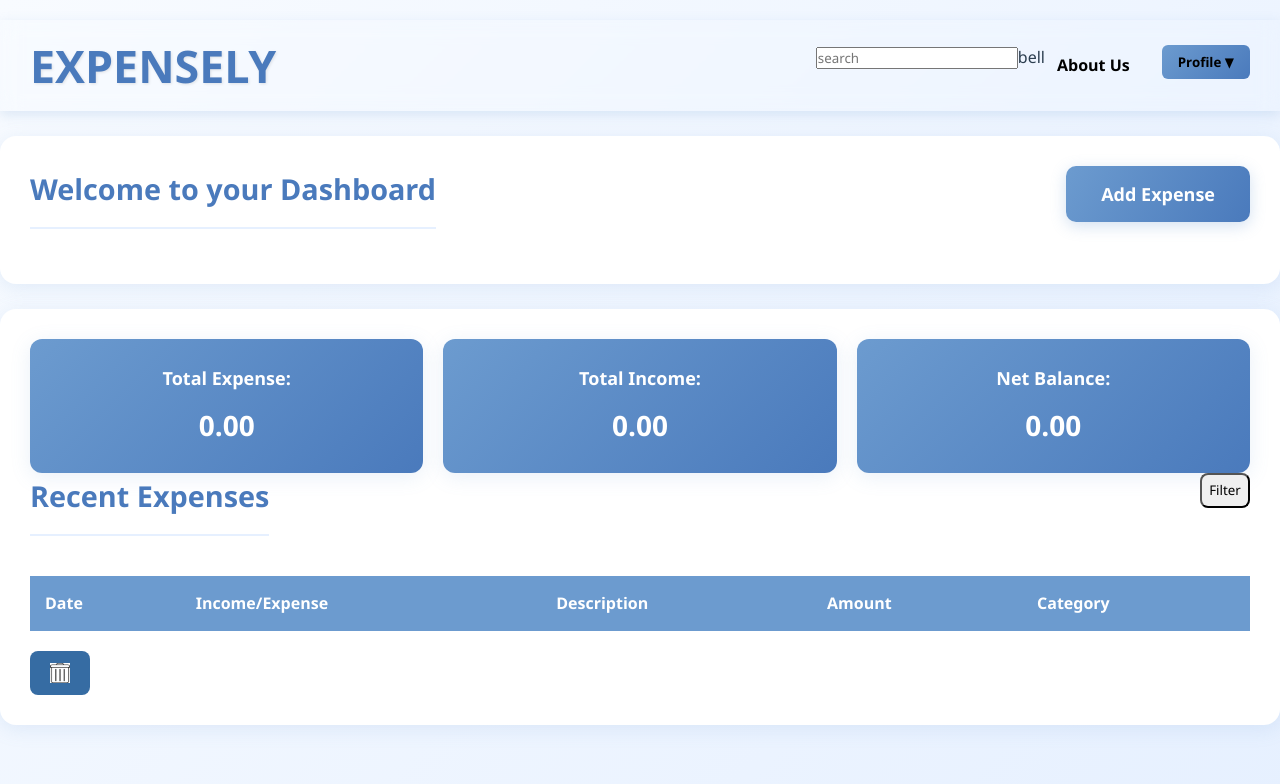
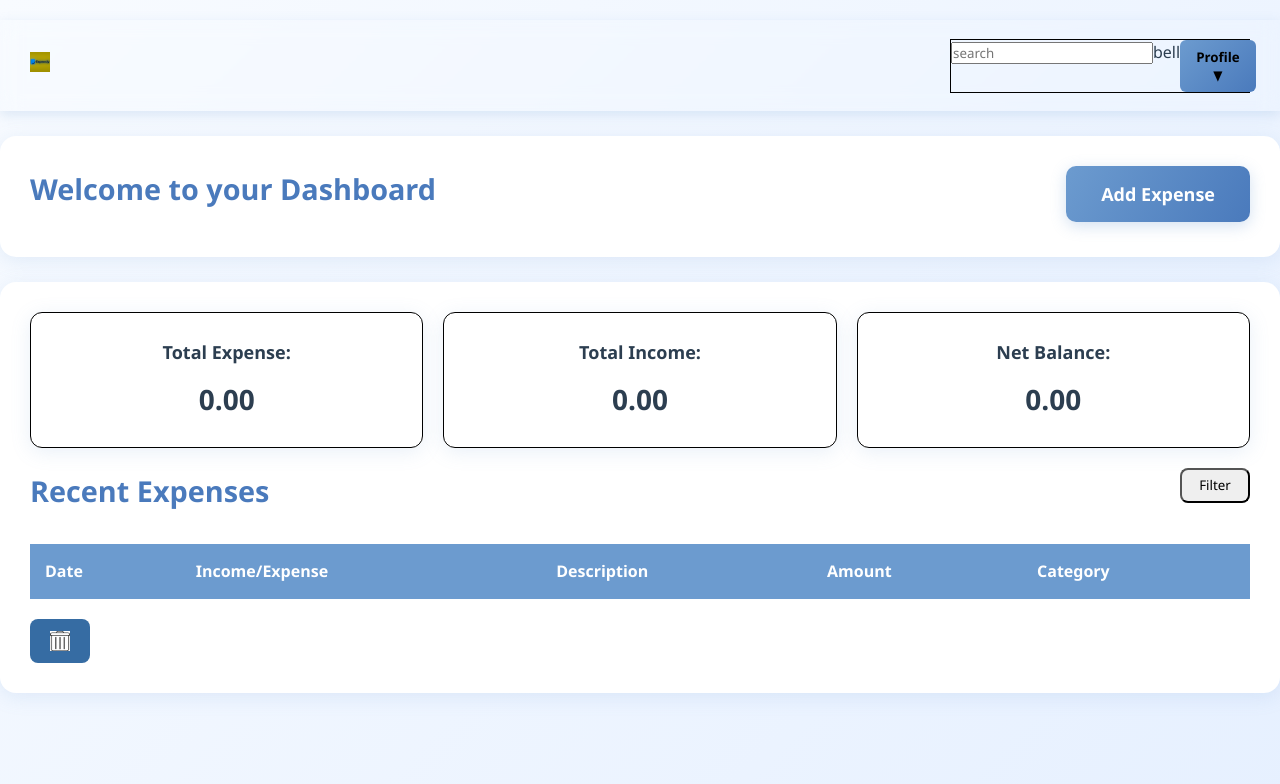
Before and after one commit to Fatimadg11/budget-tracker, a website: page index.html in a window 1280 px wide. Drawn offline with Linux system fonts and the light colour scheme.

Commit message:
update 26

```diff
--- a/about.css
+++ b/about.css
@@ -150,7 +150,9 @@ body {
 
 /* Header */
 header {
-  background: linear-gradient(120deg, var(--primary), var(--secondary));
+     background: transparent;
+   backdrop-filter: blur(10px);
+  /* background: linear-gradient(120deg, var(--primary), var(--secondary)); */
   padding: 18px 30px;
   display: flex;
   justify-content: space-between;
@@ -165,7 +167,7 @@ header {
 
 header a {
   text-decoration: none;
-  color: white;
+  color: #7fa7d8;
   font-weight: 600;
   margin-left: 20px;
   padding: 8px 12px;
--- a/index.css
+++ b/index.css
@@ -50,7 +50,7 @@
 
  header a {
    text-decoration: none;
-   color: black;
+   color: #7fa7d8;
    font-weight: 600;
    margin-right: 20px;
    padding: 8px 12px;
@@ -213,8 +213,8 @@
    font-size: 1.8rem;
    color: var(--secondary);
    padding-bottom: 15px;
-   border-bottom: 2px solid var(--light-gray);
-   margin-bottom: 25px;
+   /* border-bottom: 2px solid var(--light-gray); */
+   /* margin-bottom: 25px; */
  }
 
  /* Forms */
@@ -336,12 +336,13 @@
  #t-i,
  #w-s,
  #balance {
-   background: linear-gradient(135deg, var(--primary), var(--secondary));
-   color: white;
+   /* background: linear-gradient(135deg, var(--primary), var(--secondary)); */
+   /* color: white; */
    padding: 25px;
    border-radius: 12px;
    text-align: center;
    box-shadow: var(--card-shadow);
+   border: 1px solid black;
  }
 
  #t-i p:first-child,
@@ -466,10 +467,11 @@
  .monday {
    display: flex;
    justify-content: space-between;
+   margin-top: 20px;
  }
 
  #filter {
-   width: 50px;
+   width: 70px;
    height: 35px;
    border-radius: 8px;
  }
@@ -481,9 +483,18 @@
 
  .ref {
    display: flex;
+   justify-content: space-between;
+    border: 1px solid black;
+    width: 300px;
  }
 
  .notification {
    border: 1px solid black;
    border-radius: 30px;
+   padding-left: 10px;
+
  }
+
+ .searchs{
+  /* height: 40px; */
+ }
--- a/index.html
+++ b/index.html
@@ -13,9 +13,10 @@
 
   <!-- header -->
   <header>
-    <h1 class="io">EXPENSELY</h1>
+    <div class="namely"><img src="Expensly Logo Design.png" alt="" height="20px"></div>
+    <!-- <h1 class="io">EXPENSELY</h1> -->
     <div class="ref">
-      <form action="">
+      <form action=""class = " searchs" >
         <input type="search" placeholder="search">
       </form>
 
@@ -23,7 +24,7 @@
         bell
       </div>
 
-    <a href="about.html">About Us</a>
+    <!-- <a href="about.html">About Us</a> -->
 
     <div class="profile-toggle">
       <button>Profile ▼</button>
--- a/login.css
+++ b/login.css
@@ -32,20 +32,24 @@ body {
 
 /* Header (kept structure, new style) */
 header {
-  background: linear-gradient(120deg, var(--primary), var(--secondary));
+  /* background: linear-gradient(120deg, var(--primary), var(--secondary)); */
+    background: transparent;
+  backdrop-filter: blur(10px);
   padding: 18px 30px;
   display: flex;
   justify-content: space-between;
   align-items: center;
   box-shadow: 0 4px 12px rgba(0, 0, 0, 0.1);
   width: 98%;
+  position: sticky;
+   top: 0;
   border-radius: 10px;
   margin-bottom: 40px;
 }
 
 header a {
   text-decoration: none;
-  color: white;
+  color: #7fa7d8;
   font-weight: 600;
   margin-right: 20px;
   padding: 8px 12px;
--- a/settings.css
+++ b/settings.css
@@ -25,7 +25,9 @@ body {
 
 /* Header (same as index) */
 header {
-    background: linear-gradient(120deg, var(--primary), var(--secondary));
+    /* background: linear-gradient(120deg, var(--primary), var(--secondary)); */
+      background: transparent;
+  backdrop-filter: blur(10px);
     padding: 18px 30px;
     display: flex;
     justify-content: space-between;
@@ -41,7 +43,7 @@ header {
 
 header a {
     text-decoration: none;
-    color: white;
+    color: #7fa7d8;
     font-weight: 600;
     margin-right: 20px;
     padding: 8px 12px;
--- a/signup.css
+++ b/signup.css
@@ -35,12 +35,16 @@ body {
 
 /* Header */
 header {
-  background: linear-gradient(120deg, var(--primary), var(--secondary));
+  background: transparent;
+  backdrop-filter: blur(10px);
+  /* background: linear-gradient(120deg, var(--primary), var(--secondary)); */
   padding: 18px 30px;
   display: flex;
   justify-content: space-between;
   align-items: center;
   box-shadow: 0 4px 12px rgba(0, 0, 0, 0.1);
+  position: sticky;
+   top: 0;
   width: 98%;
   border-radius: 10px;
   margin-bottom: 40px;
@@ -48,7 +52,7 @@ header {
 
 header a {
   text-decoration: none;
-  color: white;
+  color: #7fa7d8;
   font-weight: 600;
   margin-right: 20px;
   padding: 8px 12px;
```
Also changed, not shown: about.html (+1 -1 lines), signup.html (+1 -1 lines), Expensly Logo Design.png (added).
